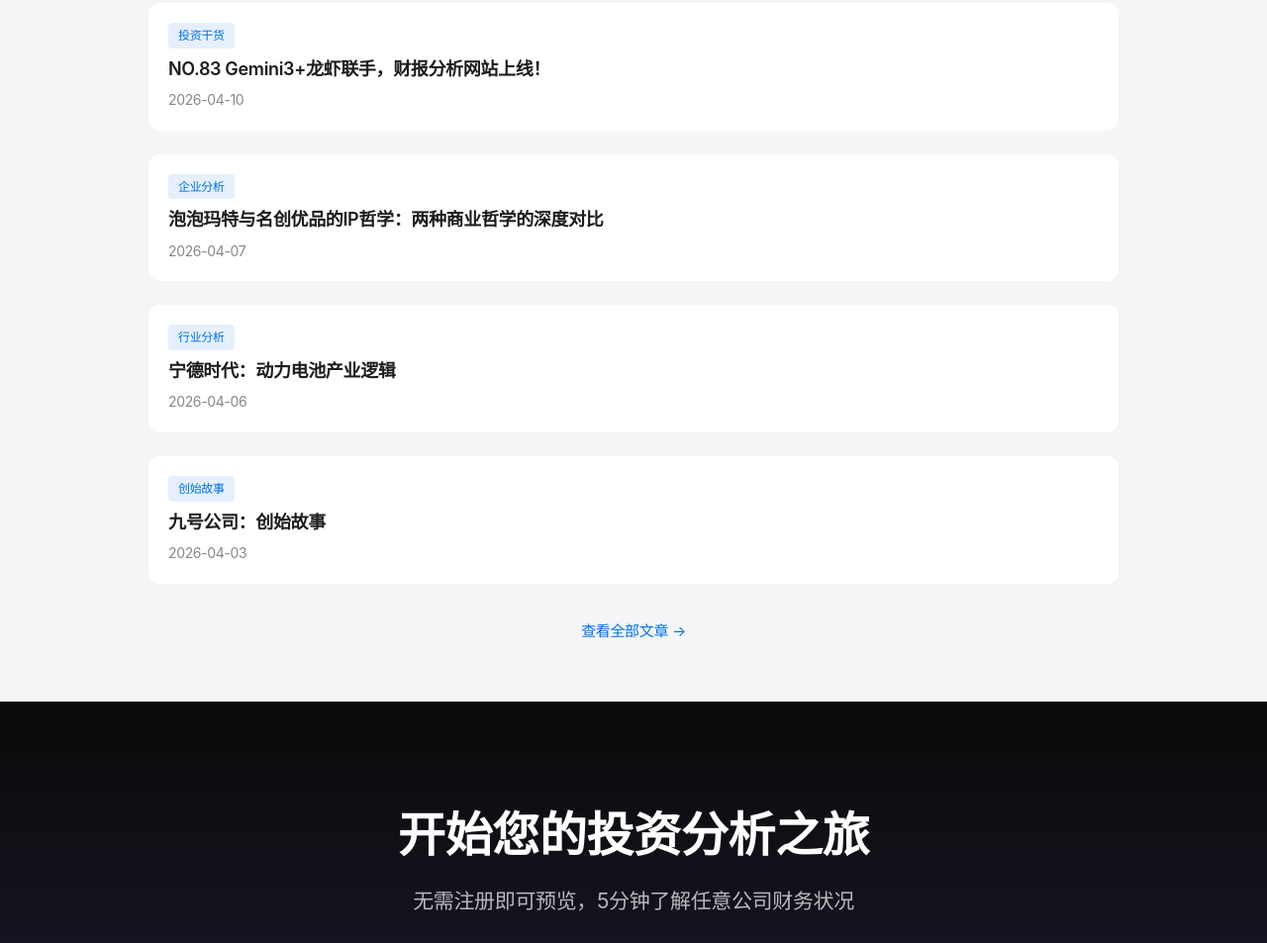
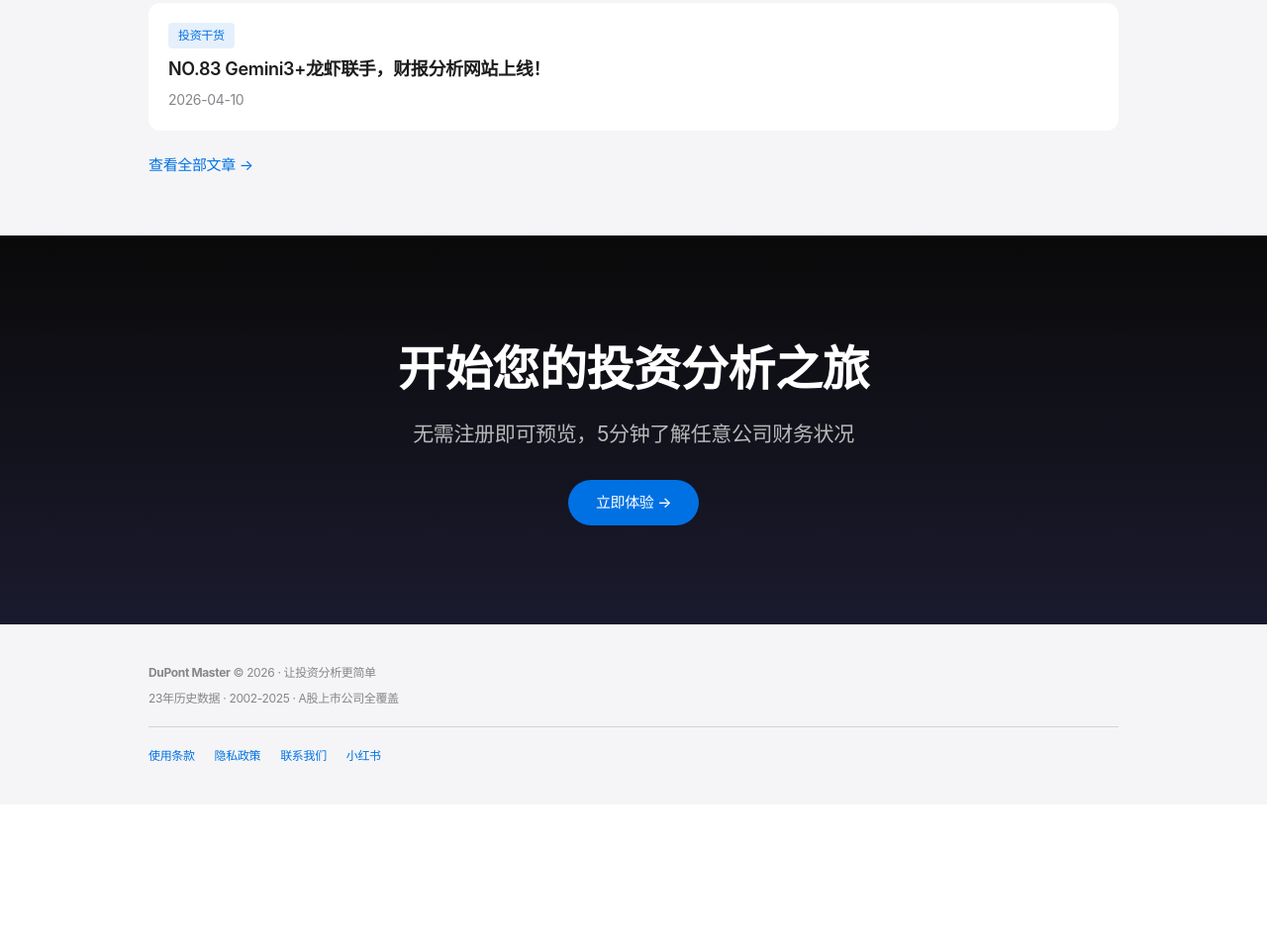
Before and after one commit to richardsun1990/dupontmaster-web-manual, a plain HTML site: page index.html in a window 1280 px wide. Shown: the part 3175-4128 px from the top of the page at 99% size. After the commit the page ends 3988 px from the top, so only its background shows below. Drawn offline with Linux system fonts and the light colour scheme.

Commit message:
fix: 首页只显示5篇最新文章

```diff
--- a/index.html
+++ b/index.html
@@ -1074,23 +1074,6 @@
                     <h3 style="font-size: 18px; font-weight: 600; margin-bottom: 8px;">NO.83 Gemini3+龙虾联手，财报分析网站上线！</h3>
                     <p style="color: #86868b; font-size: 14px;">2026-04-10</p>
                 </a>
-                <a href="/blog/articles/popmart-ip-philosophy.html" style="display: block; background: white; border-radius: 12px; padding: 20px; text-decoration: none; color: inherit; margin-bottom: 12px;">
-                    <span style="display: inline-block; background: rgba(0,113,227,0.1); color: #0071e3; padding: 4px 10px; border-radius: 4px; font-size: 12px; margin-bottom: 8px;">企业分析</span>
-                    <h3 style="font-size: 18px; font-weight: 600; margin-bottom: 8px;">泡泡玛特与名创优品的IP哲学：两种商业哲学的深度对比</h3>
-                    <p style="color: #86868b; font-size: 14px;">2026-04-07</p>
-                </a>
-                <a href="/blog/articles/catl-power-battery.html" style="display: block; background: white; border-radius: 12px; padding: 20px; text-decoration: none; color: inherit; margin-bottom: 12px;">
-                    <span style="display: inline-block; background: rgba(0,113,227,0.1); color: #0071e3; padding: 4px 10px; border-radius: 4px; font-size: 12px; margin-bottom: 8px;">行业分析</span>
-                    <h3 style="font-size: 18px; font-weight: 600; margin-bottom: 8px;">宁德时代：动力电池产业逻辑</h3>
-                    <p style="color: #86868b; font-size: 14px;">2026-04-06</p>
-                </a>
-
-                <a href="/blog/articles/ninebot-origin-story.html" style="display: block; background: white; border-radius: 12px; padding: 20px; text-decoration: none; color: inherit; margin-bottom: 12px;">
-                    <span style="display: inline-block; background: rgba(0,113,227,0.1); color: #0071e3; padding: 4px 10px; border-radius: 4px; font-size: 12px; margin-bottom: 8px;">创始故事</span>
-                    <h3 style="font-size: 18px; font-weight: 600; margin-bottom: 8px;">九号公司：创始故事</h3>
-                    <p style="color: #86868b; font-size: 14px;">2026-04-03</p>
-                </a></div>
-            <div style="text-align: center; margin-top: 24px;">
                 <a href="/blog/" style="color: #0071e3; text-decoration: none; font-size: 15px;">查看全部文章 →</a>
             </div>
         </div>
```
